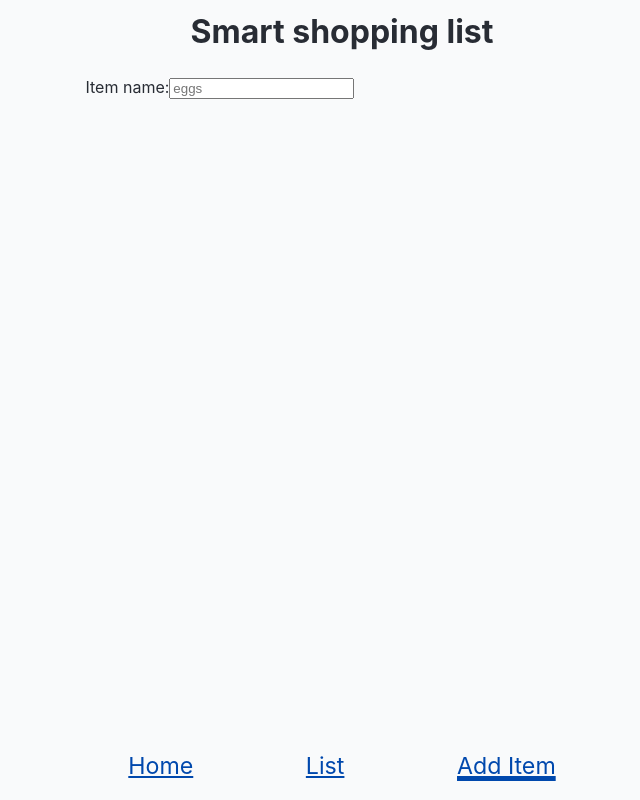
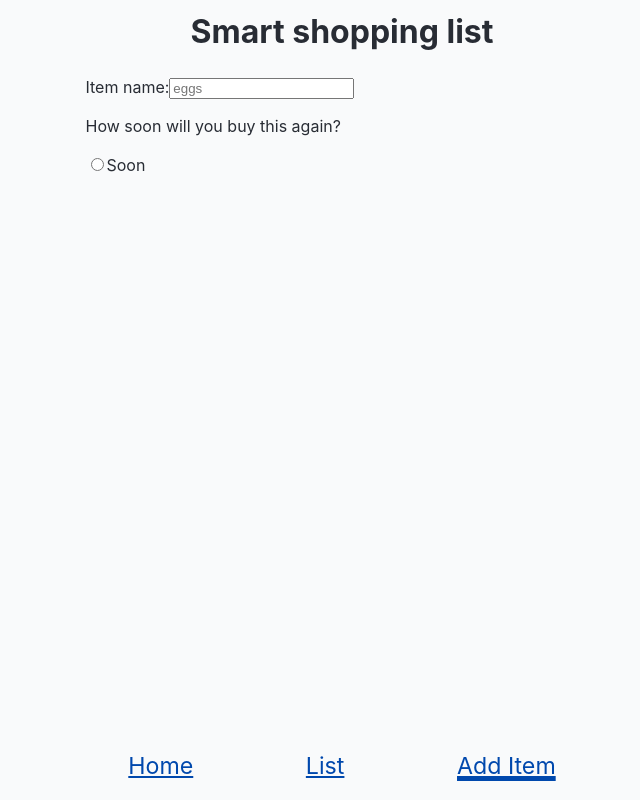
Before and after one commit to the-collab-lab/tcl-57-smart-shopping-list, a React (Vite) app: page /add-item in a window 1280 px wide. Shown: the whole page, without its empty margins (298-938 px from the left). Built offline with nearby package versions, Linux system fonts and the light colour scheme; no server answers; the database is empty.

Commit message:
add radio button input for soon option

```diff
--- a/src/views/AddItem.jsx
+++ b/src/views/AddItem.jsx
@@ -1,3 +1,4 @@
+/* eslint-disable jsx-a11y/label-has-associated-control */
 export function AddItem() {
 	return (
 		<form>
@@ -5,6 +6,10 @@ export function AddItem() {
 				Item name:
 				<input type="text" id="item-name-input" placeholder="eggs"></input>
 			</label>
+			<p>How soon will you buy this again?</p>
+			<label>
+				<input type="radio"></input>Soon
+			</label>
 		</form>
 	);
 }
```
